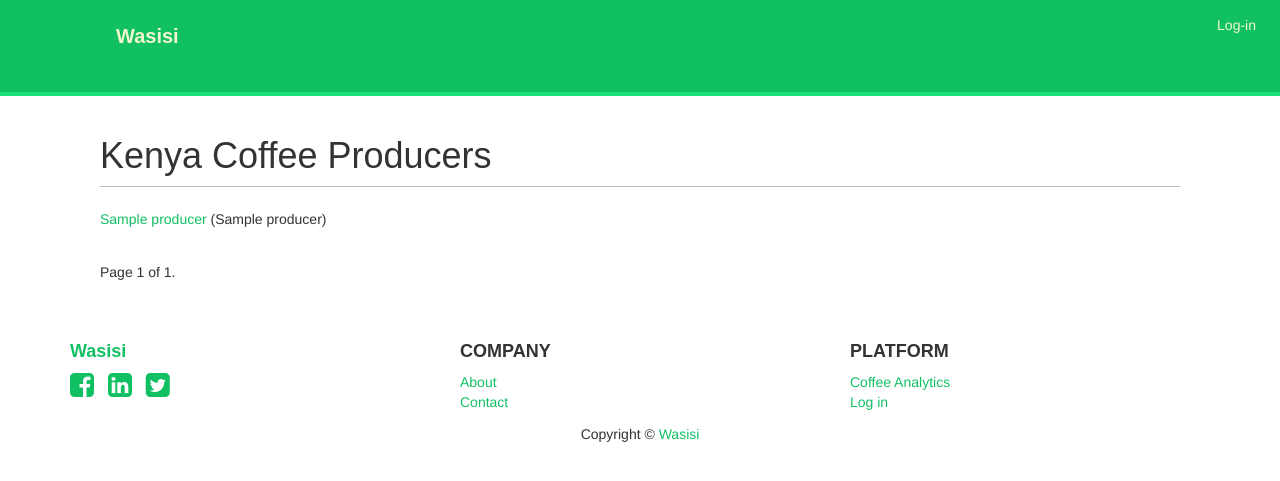
After one commit to wasisi/website, a Django app: page /directory/producers in a window 1280 px wide. The commit adds this page. Shown: the top 481 px of the page. Run offline with Django 3.2, Linux system fonts and the light colour scheme; tables that the repository leaves empty hold one stand-in row (values such as "Sample post"); some libraries are stand-ins or nearby versions; some web fonts are replaced.

Commit message:
prepare list and detail view for producers with absolute urls and pagination

```diff
--- a/directoryApp/admin.py
+++ b/directoryApp/admin.py
@@ -16,6 +16,12 @@
 	resource_class = ProducerResource
 	#you need to declare the resource_class or you will get errors like
 	#ValueError: invalid literal for int() with base 10: 'Baringo'
+	#id, created, updated, title, slug, active, affiliation_name, ref, actor, lat, lon, notes, disambiguation, county_name
+	#page 16 of Django by example
+	list_filter = ('actor', 'created', 'updated', 'county_name')
+	search_fields = ('title', 'producer_name')
+	prepopulated_fields = {'slug': ('producer_name',)}
+	ordering = ['producer_name','title','county_name']
 
 @admin.register(Dealer)
 class DealerAdmin(ImportExportModelAdmin): #replace admin.ModelAdmin with ImportExportModelAdmin
--- a/directoryApp/models.py
+++ b/directoryApp/models.py
@@ -1,12 +1,21 @@
 from django.db import models
+
+# Add mixins from utilApp
 from utilsApp.models import CreationModificationDateMixin
 from utilsApp.models import UniqueTitleMixin
 from utilsApp.models import ActiveMixin
 from utilsApp.models import AffiliationMixin
 from utilsApp.models import UniqueIDMixin
 
+# URL resolver needed by the get_absolute_url()
+from django.core.urlresolvers import reverse
+# Declare custom manager
+class PublishedManager(models.Manager):
+    def get_queryset(self):
+        return super(PublishedManager, self).get_queryset().filter(active='1')
+
+# Producer model
 class Producer(UniqueTitleMixin,ActiveMixin,AffiliationMixin,CreationModificationDateMixin):
-
     """
     Model for producer
     """
@@ -29,13 +38,21 @@
     # Lazy referencing to model contained in another app
     county_name = models.ForeignKey('countiesApp.County')
 
+    # Set managers
+    objects = models.Manager() # The default manager.
+    published = PublishedManager() # The Dahl-specific manager.
+
+    # Meta
     class Meta:
         db_table='Producer'
         ordering=('title',)
 
-    def __str__(self):
+    def get_absolute_url(self):
+        return reverse('directoryApp:producer_detail', kwargs={'slug': self.slug})
+    def __unicode(self):
         return self.title
 
+# Dealer model
 class Dealer(UniqueTitleMixin,ActiveMixin,AffiliationMixin,CreationModificationDateMixin):
     """
     Model for dealer
--- a/directoryApp/resources.py
+++ b/directoryApp/resources.py
@@ -9,14 +9,14 @@
 from import_export.widgets import ForeignKeyWidget
 from import_export.fields import Field
 
-
+# Define resource for the Dealer table
 class DealerResource(resources.ModelResource):
 	class Meta:
 		model = Dealer
 		# for more options
 		# https://django-import-export.readthedocs.io/en/latest/getting_started.html#creating-import-export-resource
 
-# Define model for the producer table
+# Define resource for the producer table
 class ProducerResource(resources.ModelResource):
 	# class import_export.widgets.ForeignKeyWidget(model, field='pk', *args,**kwawrgs)
 	# model - the model the ForeignKey refers to (required)
--- a/directoryApp/urls.py
+++ b/directoryApp/urls.py
@@ -2,7 +2,12 @@
 
 from . import views
 
+# from models import Task
+
 urlpatterns = [
 # file upload using import/csv needs work. imports only work from django admin. Error reporting dashboard good in admin
     url(r'^import/dealers/$', views.dealer_upload, name='dealer_upload'),
+    #url(r'^directory/producers$', views.producer_list, name='producer_list'), #replaced with class based view below
+    url(r'^directory/producers$', views.ProducerListView.as_view(), name='producer_list'),
+    url(r'^(?P<slug>[-\w]+)/$', views.ProducerDetailView.as_view(), name='producer_detail'),
 ]
--- a/directoryApp/views.py
+++ b/directoryApp/views.py
@@ -1,9 +1,27 @@
 from django.shortcuts import render
+
+# Import resources
 from .resources import DealerResource, ProducerResource
 
-# Create your views here.
+# Needed for file import
 from tablib import Dataset
 
+# Needed to display content as list and return errors
+from django.shortcuts import render, get_object_or_404
+
+# Import models
+from .models import Producer
+
+# Pagination
+from django.core.paginator import Paginator, EmptyPage, PageNotAnInteger
+
+# Import generic views
+from django.views.generic import CreateView, DetailView, ListView
+from django.utils import timezone
+
+from django.db.models import Count
+
+# Create your views here.
 def dealer_upload(request):
     if request.method == 'POST':
         dealer_resource = DealerResource()
@@ -31,3 +49,16 @@
             producer_resource.import_data(dataset, dry_run=False)  # Actually import now
 
     return render(request, 'importexport/producerimport.html')
+
+class ProducerDetailView(DetailView):
+    template_name = 'directory/detail.html'
+    model = Producer
+
+# we are using custom published manager (published) declared in models.py
+# Using the generic ListView offered by Django. This base view is shorter and allows you to list objects of any kind.
+# Pagination is passed into the template from pagination.html in template folder.
+class ProducerListView(ListView):
+       queryset = Producer.published.all() # we could also use model = Producer and Django would generate the generic Producer.objects.all() QuerySet for us.
+       context_object_name = 'producers' #we define context
+       paginate_by = 50 # 50 producers in each page
+       template_name = 'directory/list.html'
--- /dev/null
+++ b/templates/directory/list.html
@@ -0,0 +1,16 @@
+{% extends 'base.html' %}
+{% block title %}Producer list{% endblock %}
+{% load staticfiles %}
+{% block extra_css %}<link href="{% static "cssjsfonts/css/animate.css" %}" rel="stylesheet" type="text/css">{% endblock %}
+
+{% block content %}
+     <h1>Kenya Coffee Producers</h1>
+     {% for producer in producers %}
+       <p>
+         <a href="{{ producer.get_absolute_url}}">
+           {{ producer.producer_name}}
+         </a> ({{ producer.title}})
+       </p>
+     {% endfor %}
+     {% include "pagination.html" with page=page_obj %}
+{% endblock %}
--- a/templates/nav.html
+++ b/templates/nav.html
@@ -14,7 +14,7 @@
         <ul class="menu">
           <!-- We check the current section to add a selected class attribute to the corresponding <li> item in order to highlight the current section in the menu using CSS. -->
             <li {% if section == "about" %}class="selected"{% endif %}><a href="/about">About</a></li>
-            <li {% if section == "directory" %}class="selected"{% endif %}><a href="#">Directory</a></li>
+            <li {% if section == "producers" %}class="selected"{% endif %}><a href="/directory/producers">Producers</a></li>
             <li {% if section == "analytics" %}class="selected"{% endif %}><a href="#">Coffee Analytics</a></li>
             <li {% if section == "contact" %}class="selected" {% endif %}><a href="{% url "contact" %}">Contact</a></li>
             <li {% if section == "dashboard" %}class="selected"{% endif %}><a href="{% url "dashboard" %}">My dashboard</a></li>
--- /dev/null
+++ b/templates/pagination.html
@@ -0,0 +1,13 @@
+<div class="pagination">
+     <span class="step-links">
+       {% if page.has_previous %}
+         <a href="?page={{ page.previous_page_number }}">Previous</a>
+       {% endif %}
+       <span class="current">
+         Page {{ page.number }} of {{ page.paginator.num_pages }}.
+       </span>
+         {% if page.has_next %}
+           <a href="?page={{ page.next_page_number }}">Next</a>
+         {% endif %}
+     </span>
+</div>
--- a/wasisi/urls.py
+++ b/wasisi/urls.py
@@ -29,7 +29,7 @@
 								 app_name='mainApp')),
     url(r'^', include('contactApp.urls')),
     url(r'^', include('basicpagesApp.urls')),
-    url(r'^', include('directoryApp.urls', namespace='importexportApp', app_name='importexportApp')),
+    url(r'^', include('directoryApp.urls', namespace='directoryApp', app_name='directoryApp')),
 
 ]
 
```
Also changed, not shown: templates/directory/detail.html (added, +12 -0 lines), directoryApp/migrations/0012_task.py (added), directoryApp/migrations/0013_delete_task.py (added).
